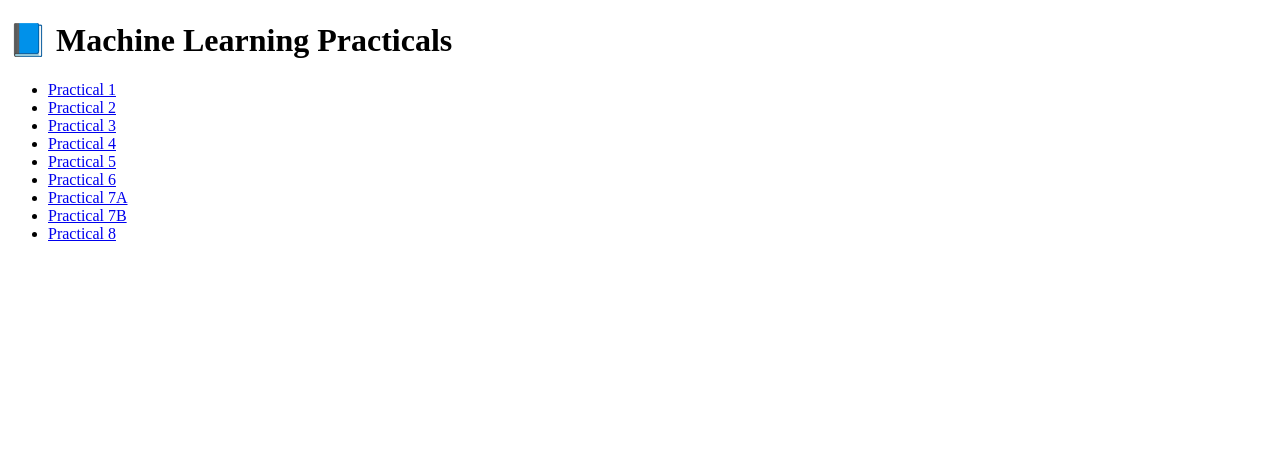
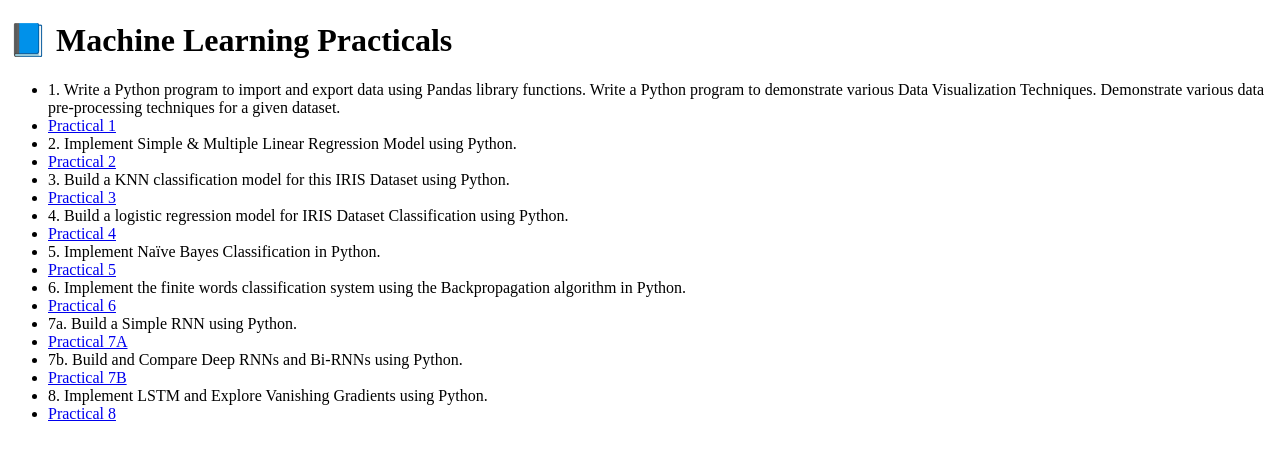
Before and after one commit to imcoderdev/ml, a plain HTML site: page index.html in a window 1280 px wide. Drawn offline with Linux system fonts and the light colour scheme.

Commit message:
Update index.html
added the titles of the projects

```diff
--- a/index.html
+++ b/index.html
@@ -7,14 +7,34 @@
 <body>
   <h1>📘 Machine Learning Practicals</h1>
   <ul>
+    <li>1. Write a Python program to import and export data using Pandas library functions.
+Write a Python program to demonstrate various Data Visualization Techniques.
+Demonstrate various data pre-processing techniques for a given dataset.
+    </li>
     <li><a href="ML_01.IPYNB" target="_blank">Practical 1</a></li>
+    <li>2. Implement Simple & Multiple Linear Regression Model using Python.
+    </li>
     <li><a href="ML_02.ipynb" target="_blank">Practical 2</a></li>
+    <li>3. Build a KNN classification model for this IRIS Dataset using Python.
+    </li>
     <li><a href="ML_03.ipynb" target="_blank">Practical 3</a></li>
+    <li>4. Build a logistic regression model for IRIS Dataset Classification using Python.
+    </li>
     <li><a href="ML_04.IPYNB" target="_blank">Practical 4</a></li>
+    <li>5. Implement Naïve Bayes Classification in Python.
+    </li>
     <li><a href="ML_05.IPYNB" target="_blank">Practical 5</a></li>
+    <li>6. Implement the finite words classification system using the Backpropagation algorithm in Python.
+    </li>
     <li><a href="ML_06.IPYNB" target="_blank">Practical 6</a></li>
+    <li>7a. Build a Simple RNN using Python.
+    </li>
     <li><a href="ML_07A.IPYNB" target="_blank">Practical 7A</a></li>
+    <li>7b. Build and Compare Deep RNNs and Bi-RNNs using Python.
+    </li>
     <li><a href="ML_7B.ipynb" target="_blank">Practical 7B</a></li>
+    <li>8. Implement LSTM and Explore Vanishing Gradients using Python.
+    </li>
     <li><a href="ML_08.ipynb" target="_blank">Practical 8</a></li>
   </ul>
 </body>
```
